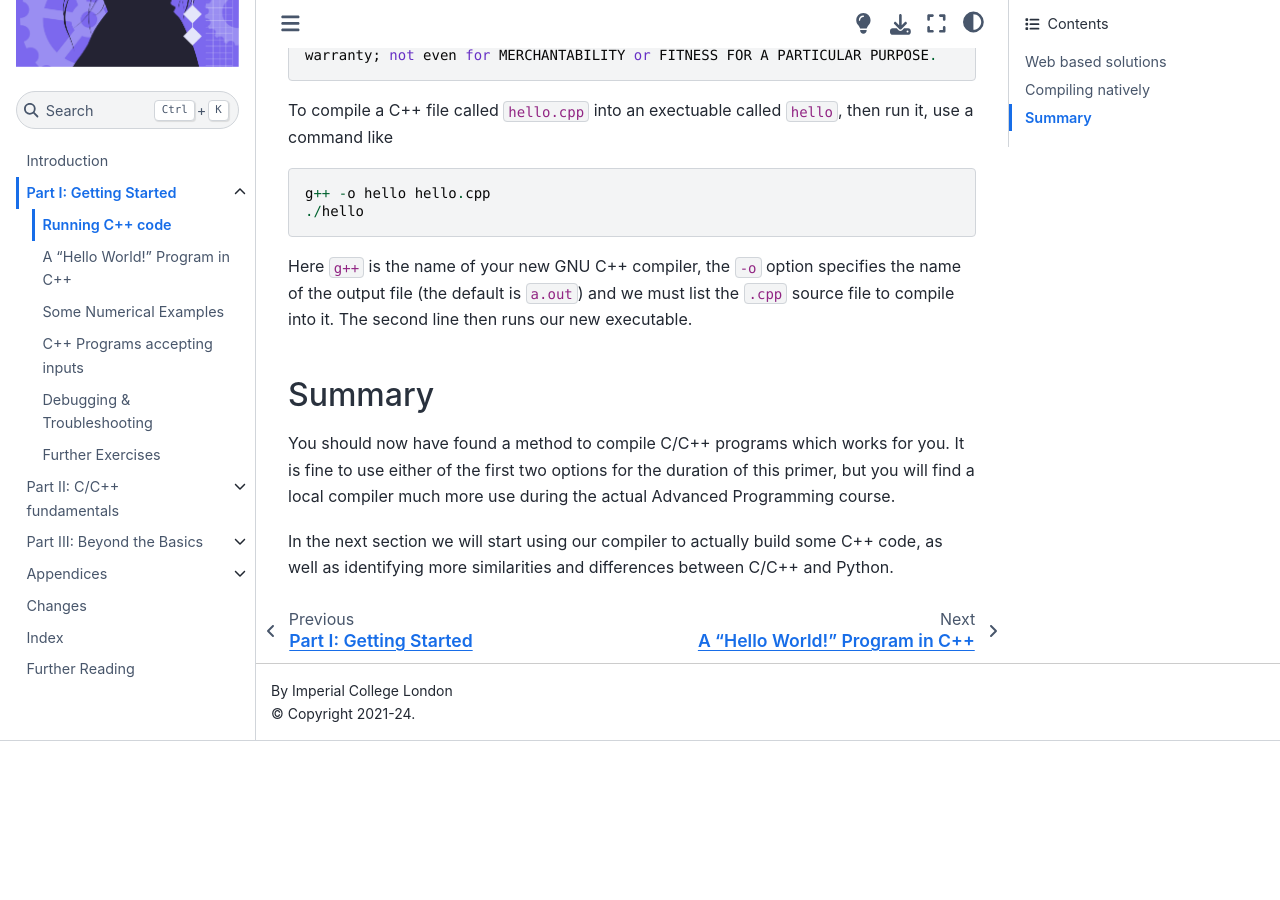
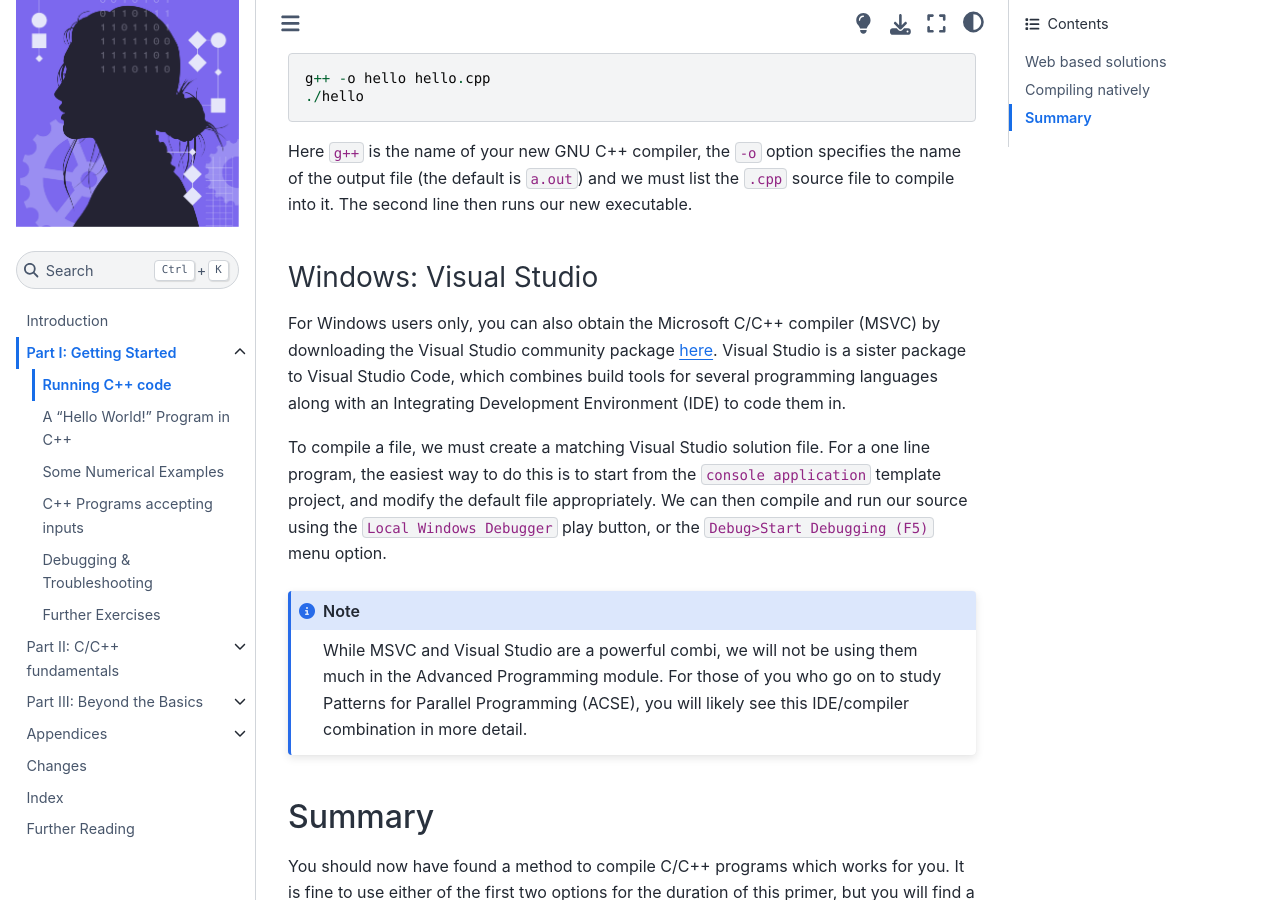
Before and after one commit to ese-msc/c-primer, a Jupyter Book: the page built from part_one/01_running.md, in a window 1280 px wide and 900 px high, scrolled down 4325 px. Built offline with Jupyter Book 1.0.4 settings and Sphinx 7.4.7 and the Sphinx Book theme 1.1.4, drawn with Linux system fonts in a browser that asks for light colours; before the commit the page ends 5066 px from its top, so only the background shows below that; some of the changed text lies outside the part shown.

Commit message:
Add some notes about the IDE/compiler we plan to use in AP this year

````diff
--- a/part_one/01_running.md
+++ b/part_one/01_running.md
@@ -20,13 +20,11 @@
 ## Compiling natively
 A more long-term solution, and what you will be using during the Advanced Programming module, is to use a local compiler on your computer. There are many options out there, which depend on which operating system you are using. The following are some popular options available to you.
 
-### Windows: Visual Studio
-```{index} compiling:windows native
+```{important} In the **Advanced Programming** module in 2025-26, we will be using the following IDE and compiler combination:
+- VS Code
+- `gcc` version 15
+Please see below for how to install this combination on the relevant operating system for your laptop.
 ```
-
-For Windows users only, you can obtain the Microsoft C/C++ compiler (MSVC) by downloading the Visual Studio community package [here](https://visualstudio.microsoft.com/vs/community/). Visual Studio is a sister package to Visual Studio Code, which combines build tools for several programming languages along with an Integrating Development Environment (IDE) to code them in.
-
-To compile a file, we must create a matching Visual Studio solution file. For a one line program, the easiest way to do this is to start from the `console application` template project, and modify the default file appropriately. We can then compile and run our source using the `Local Windows Debugger` play button, or  the `Debug>Start Debugging (F5)` menu option.
 
 ### Apple Macs: `gcc` or `clang`
 ```{index} compiling:mac
@@ -134,6 +132,19 @@
 
 Here `g++` is the name of your new GNU C++ compiler, the `-o` option specifies the name of the output file (the default is `a.out`) and we must list the `.cpp` source file to compile into it. The second line then runs our new executable.
 
+
+### Windows: Visual Studio
+```{index} compiling:windows native
+```
+
+For Windows users only, you can also obtain the Microsoft C/C++ compiler (MSVC) by downloading the Visual Studio community package [here](https://visualstudio.microsoft.com/vs/community/). Visual Studio is a sister package to Visual Studio Code, which combines build tools for several programming languages along with an Integrating Development Environment (IDE) to code them in.
+
+To compile a file, we must create a matching Visual Studio solution file. For a one line program, the easiest way to do this is to start from the `console application` template project, and modify the default file appropriately. We can then compile and run our source using the `Local Windows Debugger` play button, or  the `Debug>Start Debugging (F5)` menu option.
+
+```{note}
+While MSVC and Visual Studio are a powerful combi, we will not be using them much in the Advanced Programming module. For those of you who go on to study Patterns for Parallel Programming (ACSE), you will likely see this IDE/compiler combination in more detail.
+```
+
 ## Summary
 
 You should now have found a method to compile C/C++ programs which works for you. It is fine to use either of the first two options for the duration of this primer, but you will find a local compiler much more use during the actual Advanced Programming course.
````
